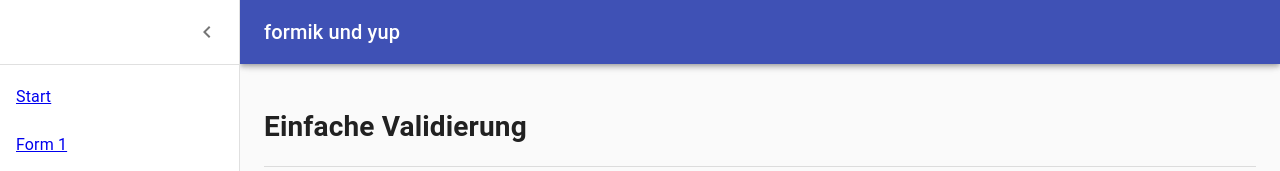
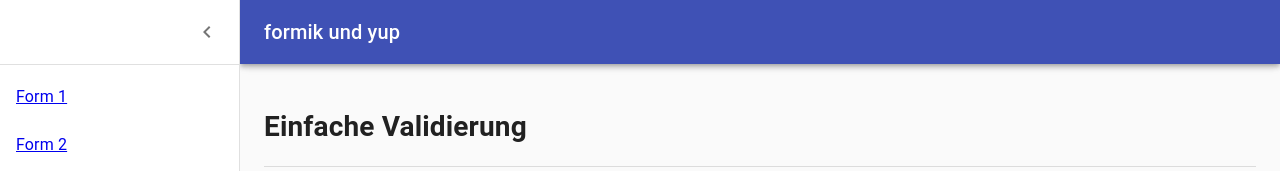
Before and after one commit to mhienle/techday-talk-formik-yup, a React (Create React App) app in the folder demo/: page /#/1 in a window 1280 px wide. Shown: the top 171 px of the page. Built offline with nearby package versions, Linux system fonts and the light colour scheme.

Commit message:
Remove landing page from demo

```diff
--- a/demo/src/Layout.tsx
+++ b/demo/src/Layout.tsx
@@ -14,7 +14,7 @@ import ChevronRightIcon from "@material-ui/icons/ChevronRight";
 import ListItem from "@material-ui/core/ListItem";
 import ListItemText from "@material-ui/core/ListItemText";
 import Typography from "@material-ui/core/Typography";
-import { Switch, Route, NavLink } from "react-router-dom";
+import { Switch, Route, NavLink, Redirect } from "react-router-dom";
 import Page1 from "./Page1";
 import Page2 from "./Page2";
 import Page3 from "./Page3";
@@ -22,10 +22,6 @@ import Page4 from "./Page4";
 import Page5 from "./Page5";
 
 const drawerWidth = 240;
-
-function Welcome() {
-  return <h1>Welcome!</h1>;
-}
 
 function PageNotFound() {
   return <h1>Not Found</h1>;
@@ -146,11 +142,6 @@ export default function Layout() {
         </div>
         <Divider />
         <List>
-          <NavLink to="/">
-            <ListItem button key={"Start"}>
-              <ListItemText primary="Start" />
-            </ListItem>
-          </NavLink>
           <NavLink to="/1">
             <ListItem button key={"Form1"}>
               <ListItemText primary="Form 1" />
@@ -185,7 +176,7 @@ export default function Layout() {
       >
         <div className={classes.drawerHeader} />
         <Switch>
-          <Route exact path="/" component={Welcome} />
+          <Route exact path="/" component={() => <Redirect to={"/1"} />} />
           <Route exact path="/1" component={Page1} />
           <Route exact path="/2" component={Page2} />
           <Route exact path="/3" component={Page3} />
```
